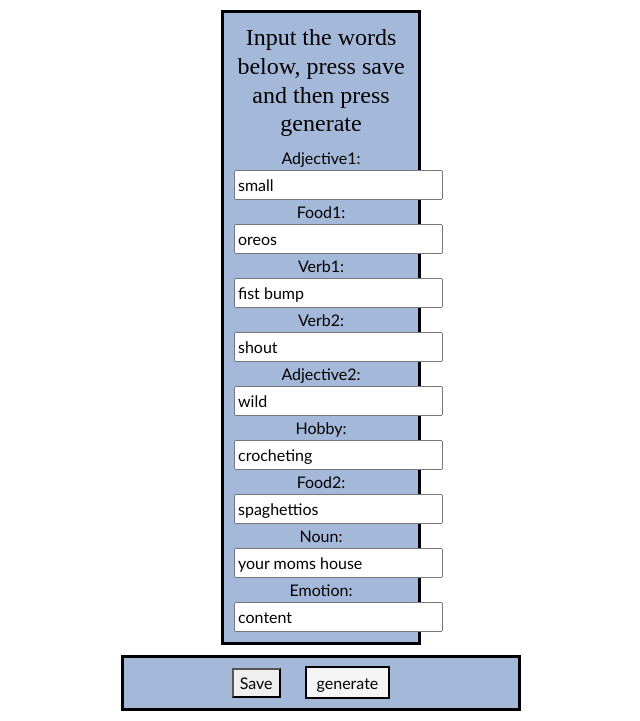
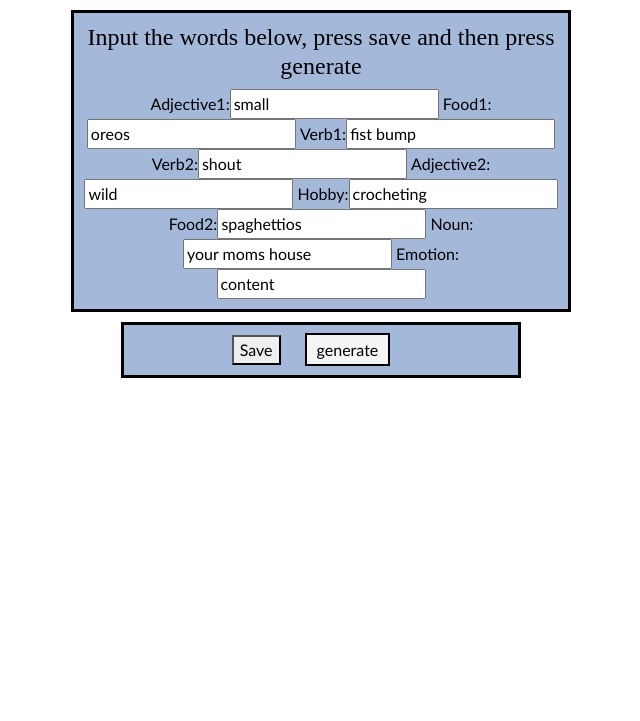
Before and after one commit to santoyogi/Madlibs, a Django app: page /story/cat/1 in a window 1280 px wide. Shown: the part 96-817 px from the top of the page, without its empty margins (319-959 px from the left). After the commit the page ends 474 px from the top, so only its background shows below. Run offline with Django 3.2, Linux system fonts and the light colour scheme; data comes from the database, SQL or seed files in the repository; both versions use the stored data as it was after the commit.

Commit message:
fixing some css

```diff
--- a/madlibs/story/templates/story/baby-form.html
+++ b/madlibs/story/templates/story/baby-form.html
@@ -1,7 +1,7 @@
 {% extends 'story/base.html' %}
 
 {% block body %}
-    <div class="div-form">
+<div class="div-form" style="width:500px">
 <form method="POST">
     {% csrf_token %}
         <h4>Input the words below, press save and then press generate.</h4>
--- a/madlibs/story/templates/story/beach-form.html
+++ b/madlibs/story/templates/story/beach-form.html
@@ -3,7 +3,7 @@
 {% block body %}
 <form method="POST">
     {% csrf_token %}
-    <div class="div-form">
+    <div class="div-form" style="width:500px">
         <h4>Input the words below, press save and then press generate</h4>
         {{ form }}
     </div>
--- a/madlibs/story/templates/story/breakfast-form.html
+++ b/madlibs/story/templates/story/breakfast-form.html
@@ -3,7 +3,7 @@
 {% block body %}
 <form method="POST">
     {% csrf_token %}
-    <div class="div-form">
+    <div class="div-form" style="width:500px">
         <h4>Input the words below, press save and then press generate</h4>
         {{ form }}
     </div>
--- a/madlibs/story/templates/story/cat-form.html
+++ b/madlibs/story/templates/story/cat-form.html
@@ -3,7 +3,7 @@
 {% block body %}
 <form method="POST">
     {% csrf_token %}
-    <div class="div-form">
+    <div class="div-form" style="width:500px">
         <h4>Input the words below, press save and then press generate</h4>
         {{ form }}
     </div>
--- a/madlibs/story/templates/story/closing-form.html
+++ b/madlibs/story/templates/story/closing-form.html
@@ -3,7 +3,7 @@
 {% block body %}
 <form method="POST">
     {% csrf_token %}
-    <div class="div-form">
+    <div class="div-form" style="width:500px">
         <h4>Input the words below, press save and then press generate</h4>
         {{ form }}
     </div>
--- a/madlibs/story/templates/story/egg-form.html
+++ b/madlibs/story/templates/story/egg-form.html
@@ -3,7 +3,7 @@
 {% block body %}
 <form method="POST">
     {% csrf_token %}
-    <div class="div-form">
+    <div class="div-form" style="width:500px">
         <h4>Input the words below, press save and then press generate</h4>
         {{ form }}
     </div>
--- a/madlibs/story/templates/story/emergency-form.html
+++ b/madlibs/story/templates/story/emergency-form.html
@@ -3,7 +3,7 @@
 {% block body %}
 <form method="POST">
     {% csrf_token %}
-    <div class="div-form">
+    <div class="div-form" style="width:500px">
         <h4>Input the words below, press save and then press generate</h4>
         {{ form }}
     </div>
--- a/madlibs/story/templates/story/extra-form.html
+++ b/madlibs/story/templates/story/extra-form.html
@@ -3,7 +3,7 @@
 {% block body %}
 <form method="POST">
     {% csrf_token %}
-    <div class="div-form">
+    <div class="div-form" style="width:500px">
         <h4>Input the words below, press save and then press generate</h4>
         {{ form }}
     </div>
--- a/madlibs/story/templates/story/haunt-form.html
+++ b/madlibs/story/templates/story/haunt-form.html
@@ -3,7 +3,7 @@
 {% block body %}
 <form method="POST">
     {% csrf_token %}
-    <div class="div-form">
+    <div class="div-form" style="width:500px">
         <h4>Input the words below, press save and then press generate</h4>
         {{ form }}
     </div>
--- a/madlibs/story/templates/story/nation-form.html
+++ b/madlibs/story/templates/story/nation-form.html
@@ -3,7 +3,7 @@
 {% block body %}
 <form method="POST">
     {% csrf_token %}
-    <div class="div-form">
+    <div class="div-form" style="width:500px">
         <h4>Input the words below, press save and then press generate</h4>
         {{ form }}
     </div>
--- a/madlibs/story/templates/story/pig-form.html
+++ b/madlibs/story/templates/story/pig-form.html
@@ -3,7 +3,7 @@
 {% block body %}
 <form method="POST">
     {% csrf_token %}
-    <div class="div-form">
+    <div class="div-form" style="width:500px">
         <h4>Input the words below, press save and then press generate</h4>
         {{ form }}
     </div>
--- a/madlibs/story/templates/story/rave-form.html
+++ b/madlibs/story/templates/story/rave-form.html
@@ -3,7 +3,7 @@
 {% block body %}
 <form method="POST">
     {% csrf_token %}
-    <div class="div-form">
+    <div class="div-form" style="width:500px">
         <h4>Input the words below, press save and then press generate</h4>
         {{ form }}
     </div>
--- a/madlibs/story/templates/story/skin-form.html
+++ b/madlibs/story/templates/story/skin-form.html
@@ -3,7 +3,7 @@
 {% block body %}
 <form method="POST">
     {% csrf_token %}
-    <div class="div-form">
+    <div class="div-form" style="width:500px">
         <h4>Input the words below, press save and then press generate</h4>
         {{ form }}
     </div>
--- a/madlibs/story/templates/story/sun-form.html
+++ b/madlibs/story/templates/story/sun-form.html
@@ -3,7 +3,7 @@
 {% block body %}
 <form method="POST">
     {% csrf_token %}
-    <div class="div-form">
+    <div class="div-form" style="width:500px">
         <h4>Input the words below, press save and then press generate</h4>
         {{ form }}
     </div>
--- a/madlibs/story/templates/story/work-form.html
+++ b/madlibs/story/templates/story/work-form.html
@@ -3,7 +3,7 @@
 {% block body %}
 <form method="POST">
     {% csrf_token %}
-    <div class="div-form">
+    <div class="div-form" style="width:500px">
         <h4>Input the words below, press save and then press generate</h4>
         {{ form }}
     </div>
```
Also changed, not shown: madlibs/db.sqlite3.
